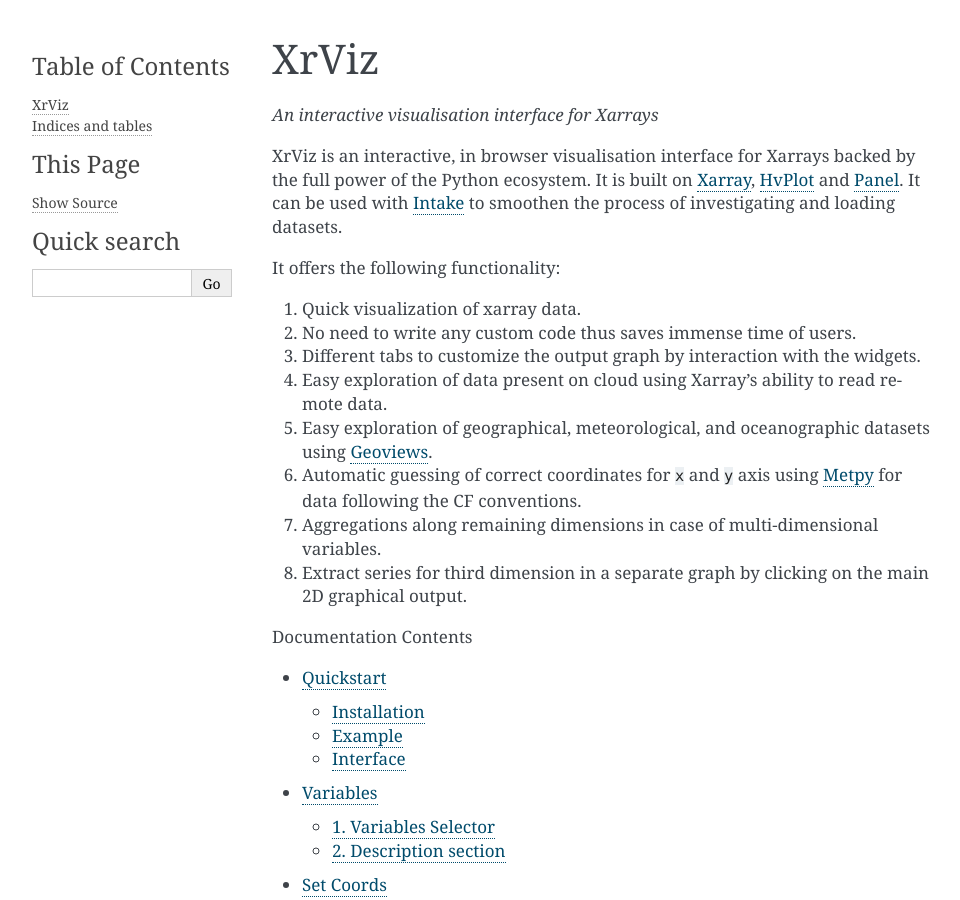
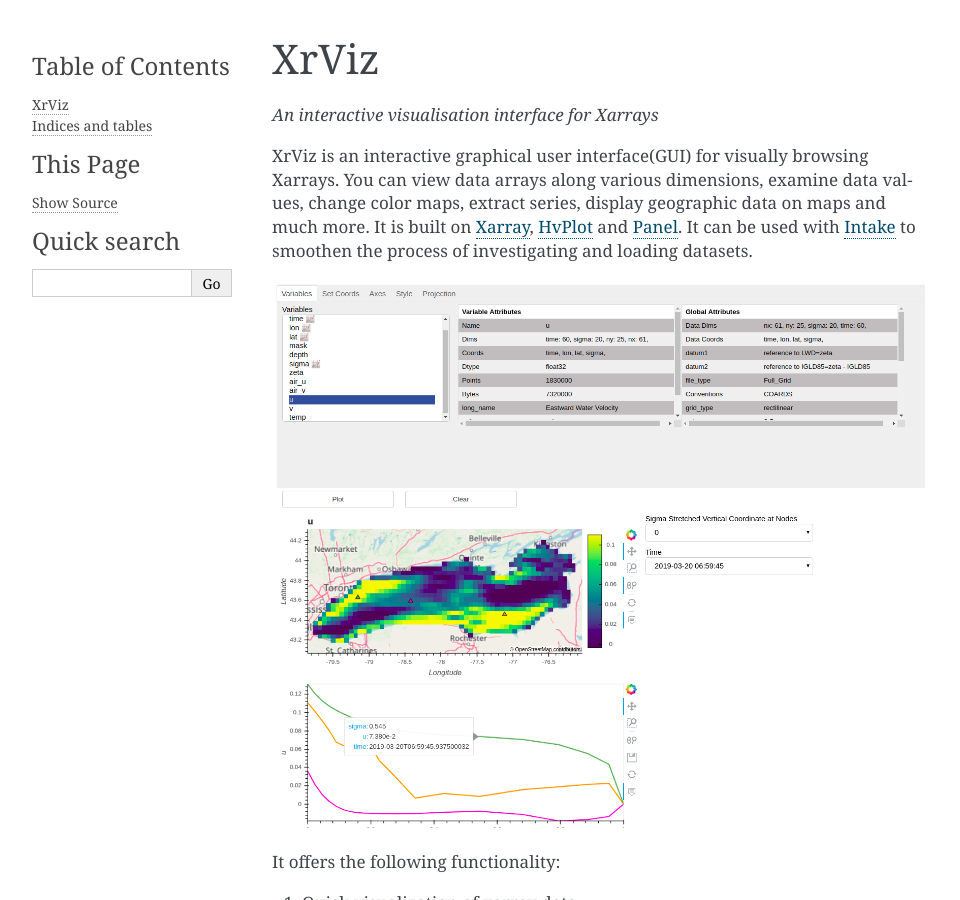
Before and after one commit to intake/xrviz, a Sphinx documentation site: the page built from docs/source/index.rst, in a window 1280 px wide and 900 px high. Shown: the whole window, without its empty margins (148-1108 px from the left). Built offline with Sphinx 7.4.7, drawn with Linux system fonts in a browser that asks for light colours.

Commit message:
Minor changes after review

```diff
--- a/docs/source/index.rst
+++ b/docs/source/index.rst
@@ -3,11 +3,15 @@
 
 *An interactive visualisation interface for Xarrays*
 
-XrViz is an interactive, in browser visualisation interface for Xarrays backed
-by the full power of the Python ecosystem. It is built on `Xarray <http://xarray.pydata.org>`_,
+XrViz is an interactive graphical user interface(GUI) for visually browsing Xarrays.
+You can view data arrays along various dimensions, examine data values, change
+color maps, extract series, display geographic data on maps and much more.
+It is built on `Xarray <http://xarray.pydata.org>`_,
 `HvPlot <https://hvplot.pyviz.org>`_ and `Panel <https://panel.pyviz.org/>`_.
 It can be used with `Intake <http://intake.readthedocs.io/>`_
 to smoothen the process of investigating and loading datasets.
+
+.. image:: _static/images/dashboard.png
 
 It offers the following functionality:
 
--- a/docs/source/projection.rst
+++ b/docs/source/projection.rst
@@ -49,7 +49,7 @@
 .. note::
         1. The widgets in this tab are enabled only if both ``x`` and ``y`` are
            data coordinates.
-        2. `basemap` are `projection` are mutually exclusive options i.e it is not
+        2. `basemap` and `projection` are mutually exclusive options i.e it is not
            possible to have them both enabled simultaneously.
 
 
--- a/docs/source/set_coords.rst
+++ b/docs/source/set_coords.rst
@@ -15,6 +15,6 @@
 will reset the coordinates. Other tabs would update themselves accordingly, in
 response to this change.
 
-.. note::  You cannot reset the default indexed coordinates.
+
 
 .. _`xarray coordinates`: http://xarray.pydata.org/en/stable/data-structures.html#coordinates
```
Also changed, not shown: docs/source/_static/images/dashboard.png (added).
